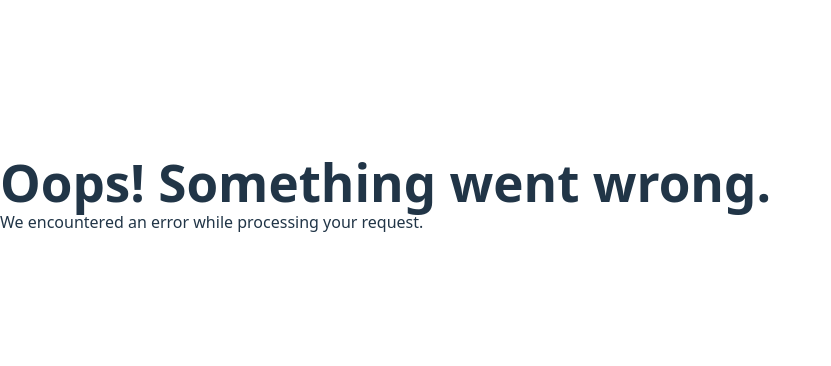
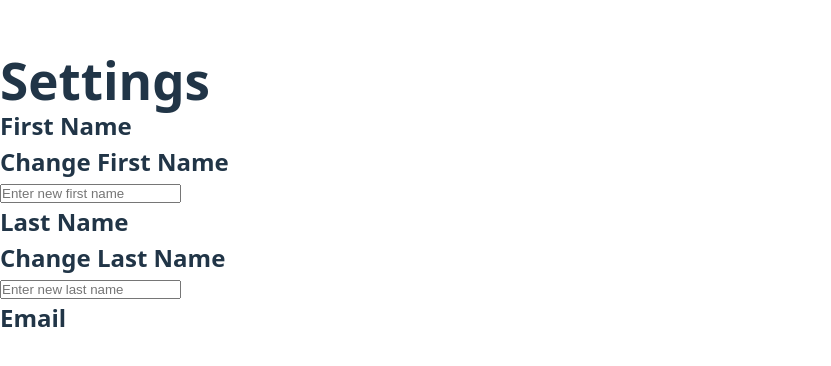
Before and after one commit to J-S00n/Assignment-6, a React (Vite) app in the folder react-context/: page /settings in a window 1280 px wide. Shown: the part 206-572 px from the top of the page, without its empty margins (0-831 px from the left). Built offline with nearby package versions, Linux system fonts and the light colour scheme.

Commit message:
Implemented context, added setting, cart, and search view

```diff
--- a/react-context/context/user.jsx
+++ b/react-context/context/user.jsx
@@ -1,22 +1,23 @@
 import { createContext, useContext, useState } from "react";
 import { Map } from "immutable";
 
-const UserContext = createContext();
+const StoreContext = createContext();
 
-export const UserProvider = ({ children }) => {
+export const StoreProvider = ({ children }) => {
     const [email, setEmail] = useState("");
     const [password, setPassword] = useState("");
     const [firstName, setFirstName] = useState("");
     const [lastName, setLastName] = useState("");
+    const [choices, setChoices] = useState(Map({}));
     const [cart, setCart] = useState(Map({}));
 
     return (
-        <UserContext.Provider value={{ email, setEmail, firstName, setFirstName, lastName, setLastName, password, setPassword, cart, setCart }}>
+        <StoreContext.Provider value={{ email, setEmail, firstName, setFirstName, lastName, setLastName, password, setPassword, cart, setCart, choices, setChoices }}>
             {children}
-        </UserContext.Provider>
+        </StoreContext.Provider>
     );
 };
 
 export const useStoreContext = () => {
-    return useContext(UserContext);
+    return useContext(StoreContext);
 }
--- a/react-context/src/App.jsx
+++ b/react-context/src/App.jsx
@@ -1,30 +1,40 @@
 import { BrowserRouter, Routes, Route } from 'react-router-dom';
+import { StoreProvider } from '../context/user.jsx';
 import HomeView from '../views/HomeView.jsx';
 import LoginView from '../views/LoginView.jsx';
-import RegisterView from '../Views/RegisterView.jsx';
+import RegisterView from '../views/RegisterView.jsx';
 import ErrorView from '../views/ErrorView.jsx';
 import MoviesView from '../views/MoviesView.jsx';
 import GenreView from '../Views/GenreView.jsx';
 import DetailView from '../views/DetailView.jsx';
+import SearchView from '../views/SearchView.jsx';
+import CartView from '../views/CartView.jsx';
+import SettingsView from '../views/SettingsView.jsx';
 import ProtectedRoutes from '../Views/ProtectedRoutes.jsx';
 import './App.css'
 
 function App() {
+
   return (
+    <StoreProvider>
       <BrowserRouter>
         <Routes>
           <Route path="/" element={<HomeView />} />
           <Route path="/login" element={<LoginView />} />
           <Route path="/register" element={<RegisterView />} />
           <Route element={<ProtectedRoutes />}>
+            <Route path="/settings" element={<SettingsView />} />
+            <Route path="/cart" element={<CartView />} />
             <Route path="/movies" element={<MoviesView />}>
               <Route path="genre/:id" element={<GenreView />}></Route>
               <Route path="details/:id" element={<DetailView />}></Route>
+              <Route path="search" element={<SearchView />}></Route>
             </Route>
           </Route>
           <Route path="*" element={<ErrorView />} />
         </Routes>
       </BrowserRouter>
+    </StoreProvider>
   )
 }
 
--- /dev/null
+++ b/react-context/views/CartView.jsx
@@ -0,0 +1,36 @@
+import { useStoreContext } from "../context/user";
+import "./CartView.css";
+
+function CartView() {
+    const { cart, setCart } = useStoreContext();
+
+    return (
+        <div className="cart-container">
+            <h1>Cart</h1>
+            {cart.entrySeq().map(([key, value]) => {
+                return (
+                    <div key={key} className="cart-item">
+                        <img
+                            className="cart-image"
+                            src={`https://image.tmdb.org/t/p/w500${value.poster_path}`}
+                            alt={value.title}
+                        />
+                        <div className="cart-details">
+                            <h2>{value.title}</h2>
+                            <p>{value.overview}</p>
+                            <button
+                                onClick={() => {
+                                    setCart((prev) => prev.delete(value.id));
+                                }}
+                            >
+                                Remove from Cart
+                            </button>
+                        </div>
+                    </div>
+                );
+            })}
+        </div>
+    );
+}
+
+export default CartView;
--- a/react-context/views/LoginView.jsx
+++ b/react-context/views/LoginView.jsx
@@ -1,11 +1,16 @@
 import { useNavigate, Link } from "react-router-dom";
 import { useStoreContext } from "../context/user";
+import { useState } from "react";
 import "./LoginView.css"
 
 function LoginView() {
 
     const navigate = useNavigate();
     const { email, password } = useStoreContext();
+    const [formData, setFormData] = useState({
+        email: "",
+        password: "",
+    });
 
     const handleLogin = (e) => {
         e.preventDefault();
@@ -24,15 +29,15 @@ function LoginView() {
                     type="email"
                     value={formData.email}
                     placeholder="Email"
+                    onChange={(e) => setFormData({ ...formData, email: e.target.value })}
                     required
-                    className="login-input"
                 />
                 <input
                     type="password"
                     value={formData.password}
                     placeholder="Password"
+                    onChange={(e) => setFormData({ ...formData, password: e.target.value })}
                     required
-                    className="login-input"
                 />
                 <button type="submit" className="login-button">
                     Login
--- a/react-context/views/RegisterView.jsx
+++ b/react-context/views/RegisterView.jsx
@@ -1,13 +1,20 @@
 import { useNavigate, Link } from "react-router-dom";
 import { useStoreContext } from "../context/user";
 import { useState } from "react";
+import { Map } from "immutable";
 import "./RegisterView.css";
 
 function RegisterView() {
 
     const navigate = useNavigate();
     const { setEmail, setFirstName, setLastName, setPassword } = useStoreContext();
-    const [passwordCheck, setPasswordCheck] = useState(false);
+    const [formData, setFormData] = useState({
+        firstName: "",
+        lastName: "",
+        email: "",
+        password: "",
+        confirmPassword: "",
+    });
 
     const handleRegister = (e) => {
         e.preventDefault();
@@ -30,24 +37,28 @@ function RegisterView() {
                     type="text"
                     placeholder="First Name"
                     value={formData.firstName}
+                    onChange={(e) => setFormData({ ...formData, firstName: e.target.value })}
                     required
                 />
                 <input
                     type="text"
                     placeholder="Last Name"
                     value={formData.lastName}
+                    onChange={(e) => setFormData({ ...formData, lastName: e.target.value })}
                     required
                 />
                 <input
                     type="email"
                     placeholder="Email"
                     value={formData.email}
+                    onChange={(e) => setFormData({ ...formData, email: e.target.value })}
                     required
                 />
                 <input
                     type="password"
                     placeholder="Password"
                     value={formData.password}
+                    onChange={(e) => setFormData({ ...formData, password: e.target.value })}
                     required
                 />
                 <input
@@ -55,6 +66,9 @@ function RegisterView() {
                     className="confirmPassword"
                     placeholder="Re-enter Password"
                     value={formData.confirmPassword}
+                    onChange={(e) => {
+                        setFormData({ ...formData, confirmPassword: e.target.value });
+                    }}
                     required />
                 <button type="submit">Register</button>
                 <p className="login-link">
--- /dev/null
+++ b/react-context/views/SearchView.jsx
@@ -0,0 +1,14 @@
+import axios from 'axios';
+import { useEffect, useState } from 'react';
+import { useParams, useNavigate } from 'react-router-dom';
+import './SearchView.css';
+
+function SearchView() {
+    return (
+        <div className="search-container">
+            <h1>Search</h1>
+        </div>
+    );
+}
+
+export default SearchView;
--- /dev/null
+++ b/react-context/views/SettingsView.jsx
@@ -0,0 +1,39 @@
+import { useStoreContext } from "../context/user";
+import "./SettingsView.css";
+
+function SettingsView() {
+    const { email, firstName, lastName, choices, setChoices, setFirstName, setLastName } = useStoreContext();
+
+    return (
+        <div className="settings-container">
+            <h1>Settings</h1>
+            <div className="first-name-display">
+                <h2>First Name</h2>
+                <p>{firstName}</p>
+                <h2 >Change First Name</h2>
+                <input
+                    type="text"
+                    value={setFirstName}
+                    onChange={(e) => setFirstName(e.target.value)}
+                    placeholder="Enter new first name"
+                />
+            </div>
+            <div className="last-name-display">
+                <h2>Last Name</h2>
+                <p>{lastName}</p>
+                <h2>Change Last Name</h2>
+                <input
+                    type="text"
+                    value={setLastName}
+                    onChange={(e) => setLastName(e.target.value)}
+                    placeholder="Enter new last name"
+                />
+            </div>
+            <div className="email-display">
+                <h2>Email</h2>
+                <p>{email}</p>
+            </div>
+        </div>
+    );
+}
+export default SettingsView;
```
Also changed, not shown: react-context/views/CartView.css (added), react-context/views/SearchView.css (added), react-context/views/SettingsView.css (added). Lines whose indentation alone changed are shown as unchanged.
